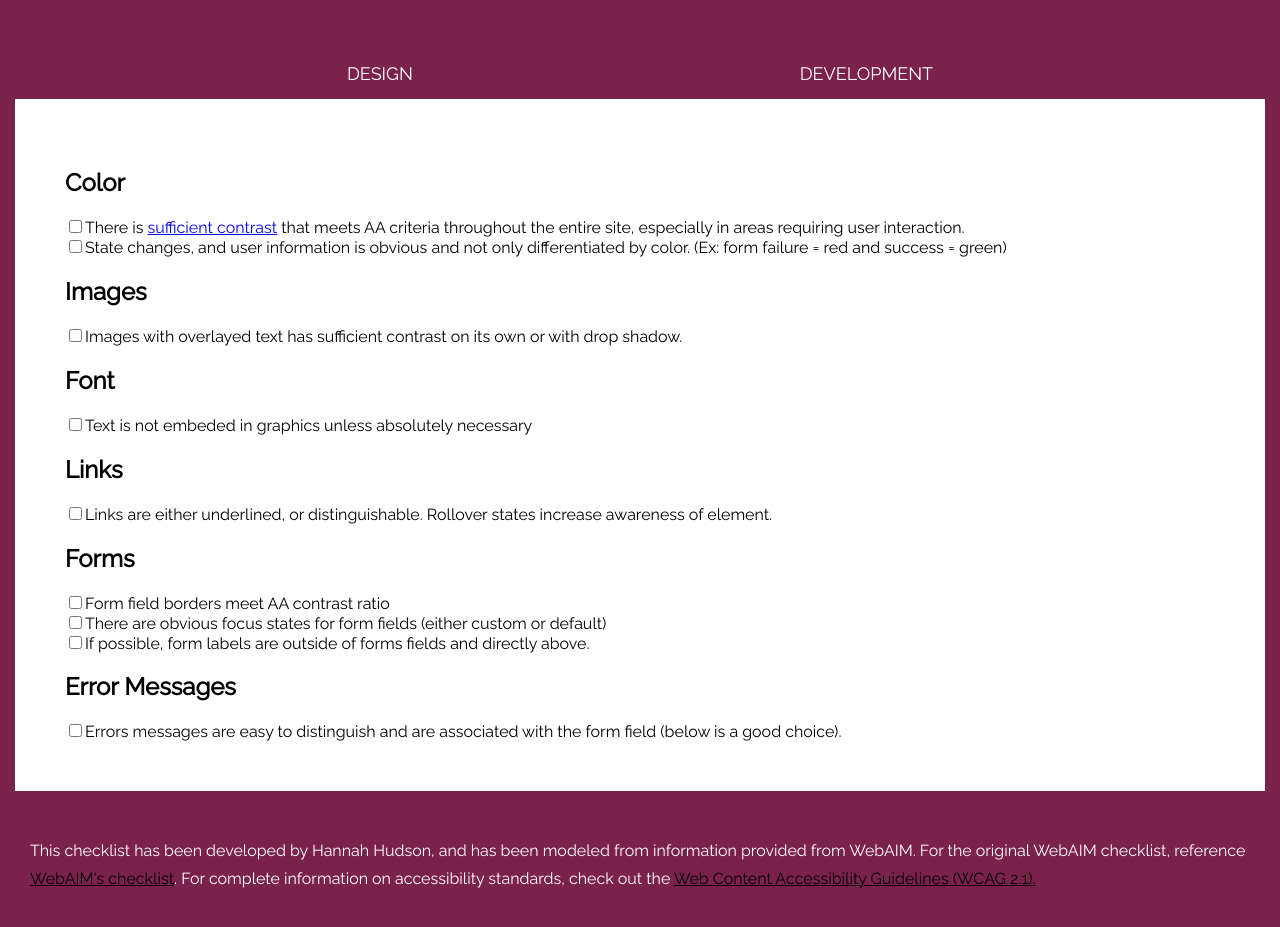
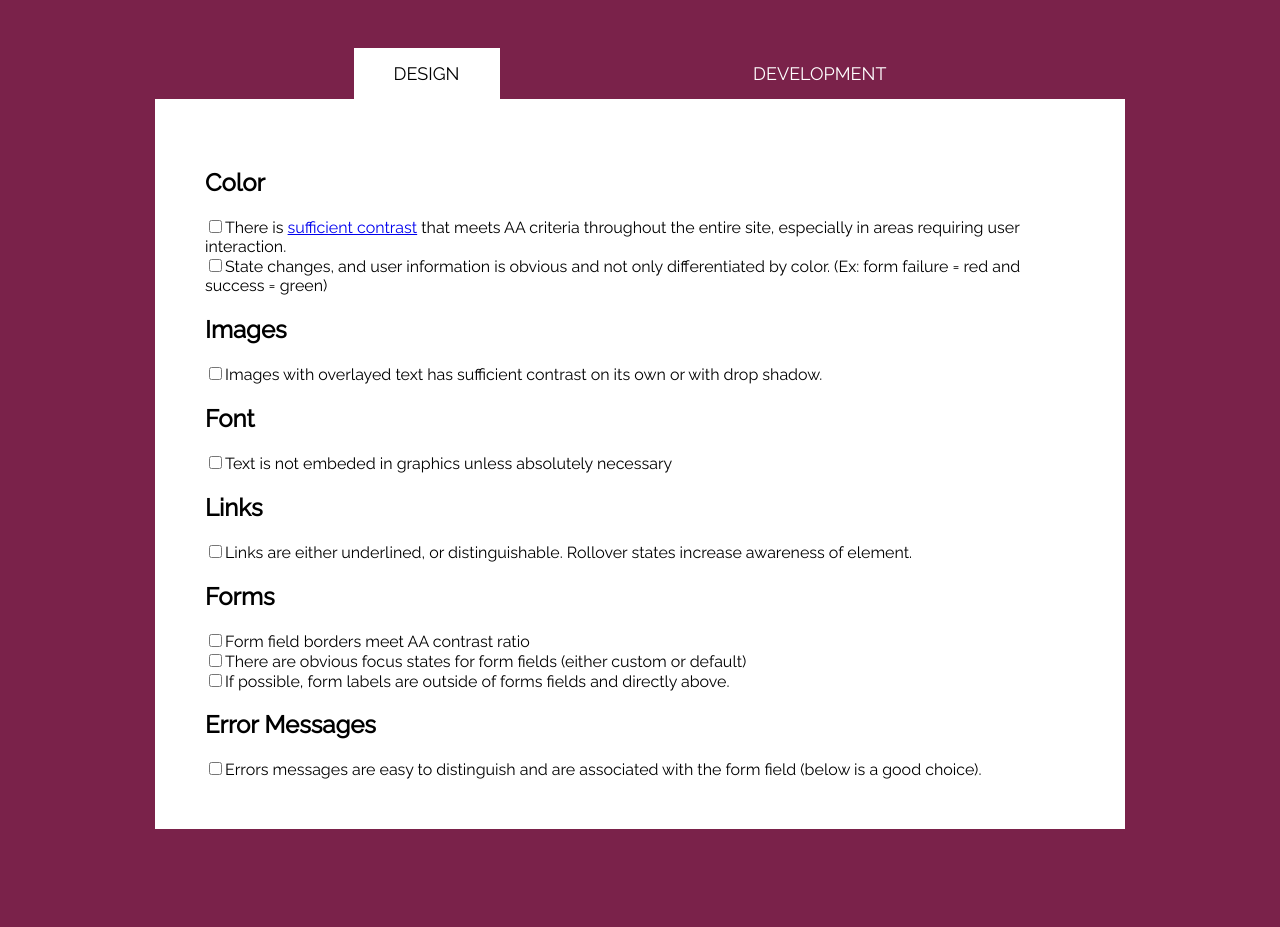
Before and after one commit to hannahhch/accessibility-checklist, a React (Create React App) app: page / in a window 1280 px wide. Shown: the part 95-1022 px from the top of the page. After the commit the page ends 924 px from the top, so only its background shows below. Built offline with nearby package versions, Linux system fonts and the light colour scheme.

Commit message:
added toggle

```diff
--- a/src/App.js
+++ b/src/App.js
@@ -2,7 +2,6 @@ import React, { Component } from 'react';
 import './styles/App.css';
 import './styles/Content.css';
 import Header from './components/Header.js';
-import Footer from './components/Footer.js';
 import Tabs from './components/Tabs.js';
 
 class App extends Component {
@@ -11,7 +10,6 @@ class App extends Component {
       <div className="App">
         <Header/>
         <Tabs/>
-        <Footer/>
       </div>
     );
   }
--- /dev/null
+++ b/src/components/Dev.js
@@ -0,0 +1,11 @@
+import React, { Component } from 'react';
+
+export default class Dev extends Component {
+  render(){
+    return(
+        <section>
+            <div>coming soon</div>
+        </section>
+    )
+  }
+}
--- a/src/components/Footer.js
+++ /dev/null
@@ -1,12 +0,0 @@
-import React, { Component } from 'react';
-
-export default class Footer extends Component {
-  render(){
-    return(
-        <footer>
-            <p>This checklist has been developed by Hannah Hudson, and has been modeled from information provided from WebAIM. For the original WebAIM checklist, reference <a href="https://webaim.org/standards/wcag/checklist">WebAIM's checklist</a>.
-            For complete information on accessibility standards, check out the <a href="https://www.w3.org/TR/WCAG21/"> Web Content Accessibility Guidelines (WCAG 2.1).</a></p>
-        </footer>
-    )
-  }
-}
--- a/src/components/Tabs.js
+++ b/src/components/Tabs.js
@@ -1,25 +1,52 @@
 import React, { Component } from 'react';
 import Design from './Design.js';
+import Dev from './Dev.js';
+
 
 export default class Tabs extends Component {
     constructor(props) {
-    super(props);
+       super(props);
+       this.handleDesignClick = this.handleDesignClick.bind(this);
+       this.handleDevClick = this.handleDevClick.bind(this);
+       this.state = {
+            isDesign: true,
+            isActive: true,
+        };
+     }
 
-    this.state = {
-     isActive: false
-   };
- }
+     handleDesignClick() {
+         this.setState({
+            isDesign: false,
+            isActive: true
+        });
+     }
+
+     handleDevClick() {
+         this.setState({
+            isDesign: true,
+            isActive: true
+        });
+     }
 
     render(){
+        const isDesign = this.state.isDesign;
+
+        let content;
+
+          if (isDesign) {
+            content = <Design />;
+          } else {
+            content = <Dev />
+          }
 
         return(
-            <div>
+            <div className="content_tabs_wrapper">
                 <div className="content_tabs">
-                    <div className="content_tab block_link">Design</div>
-                    <div className="content_tab block_link">Development</div>
+                    <div className="content_tab block_link active" onClick={this.handleDevClick}>Design</div>
+                    <div className="content_tab block_link" onClick={this.handleDesignClick}>Development</div>
                 </div>
                 <div className="content_area">
-                    <Design/>
+                    {content}
                 </div>
             </div>
 
--- a/src/styles/App.css
+++ b/src/styles/App.css
@@ -47,3 +47,9 @@ footer a:hover {
     color: var(--black);
     cursor: pointer;
 }
+
+.block_link.active {
+    background-color: var(--white);
+    color: var(--black);
+    cursor: pointer;
+}
--- a/src/styles/Content.css
+++ b/src/styles/Content.css
@@ -10,3 +10,8 @@
     border-left: var(--purple) solid 15px;
     border-right: var(--purple) solid 15px;
 }
+
+.content_tabs_wrapper {
+    max-width: 1000px;
+    margin: 0 auto;
+}
```
